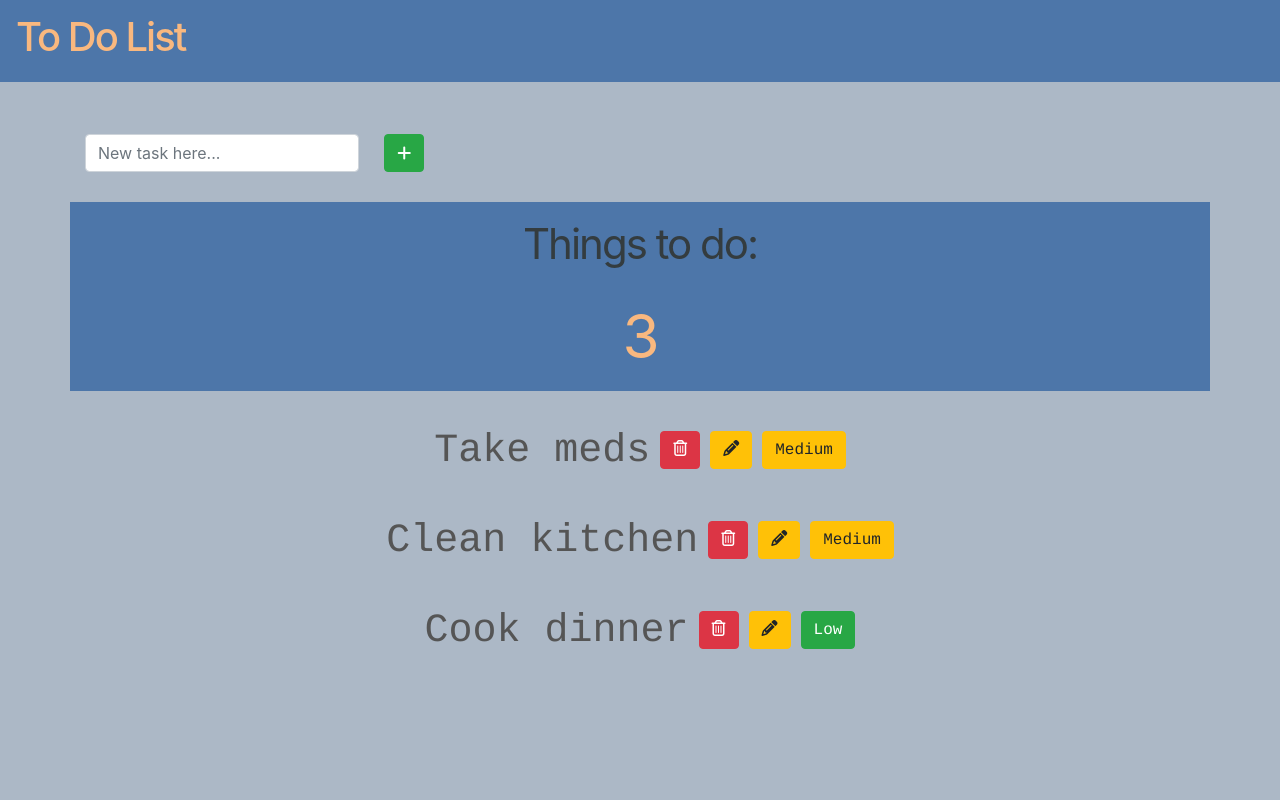
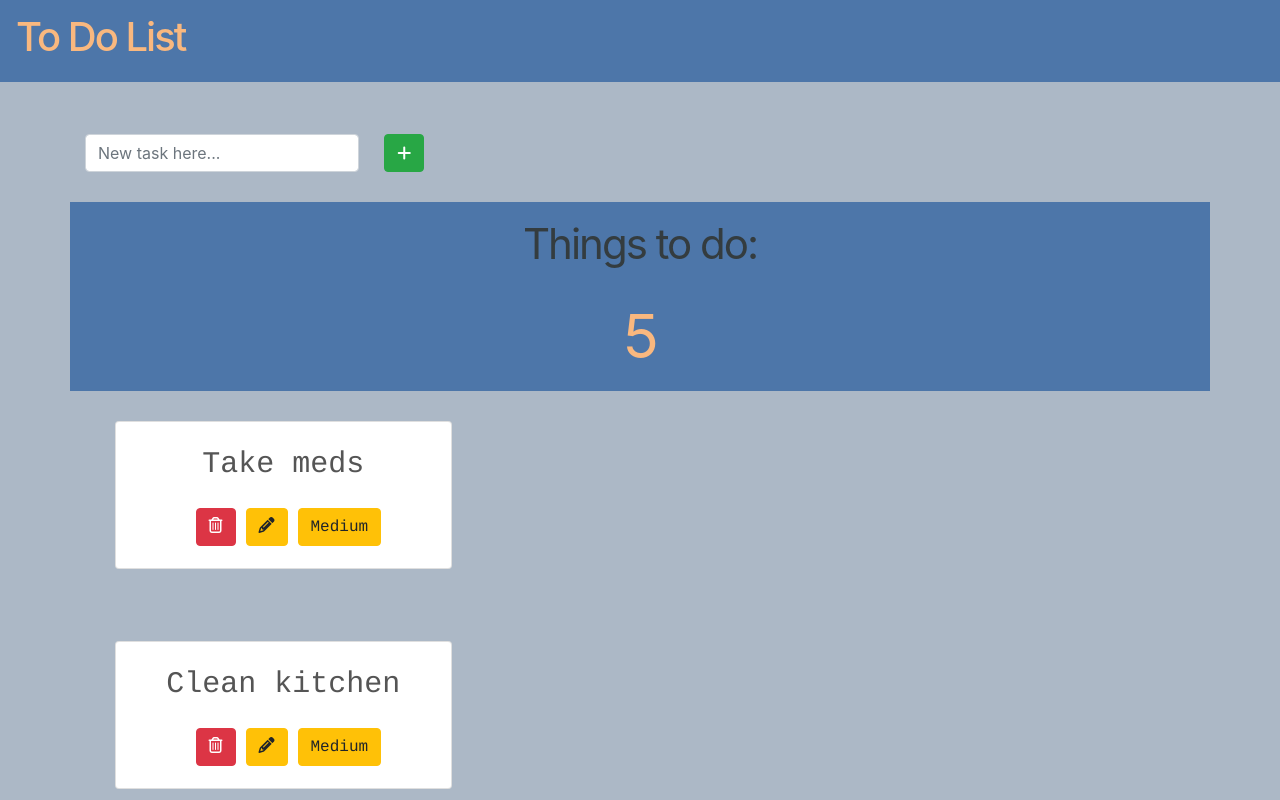
Before and after one commit to dorarad17/todo-app-frontend, a React (Create React App) app: page / in a window 1280 px wide. Shown: the top 800 px of the page. Built offline with nearby package versions, Linux system fonts and the light colour scheme.

Commit message:
added bootstrap cards

```diff
--- a/public/style.css
+++ b/public/style.css
@@ -57,7 +57,7 @@ h1 {
 
 .item {
 	color: #555;
-	font-size: 40px;
+	font-size: 30px;
 	margin: 30px;
 	font-family: courier, monospace;
 	align-content: center;
--- a/src/App.js
+++ b/src/App.js
@@ -23,6 +23,19 @@ class App extends React.Component {
 			{
 				id: uuidv4(),
 				description: "Cook dinner",
+				completed: false,
+				priority: 3
+			},
+
+			{
+				id: uuidv4(),
+				description: "Other task",
+				completed: false,
+				priority: 3
+			},
+			{
+				id: uuidv4(),
+				description: "More tasks",
 				completed: false,
 				priority: 3
 			}
--- a/src/components/Task.js
+++ b/src/components/Task.js
@@ -27,9 +27,14 @@ class Task extends React.Component {
 
 		return (
 			<div className="container">
-				<div className="row item text-center">
-					<div className="col-12">
-						{this.props.item.description}
+				<div className="row">
+					<div className="col-lg-12">
+						<div className="card-columns item">
+							<div className="card text-center">
+								<div className="card-body">
+									<p className="card-text">{this.props.item.description}</p>
+									<p className="card-text">
+										<small class="text-muted">
 											<button
 												type="button"
 												className="btn btn-space btn-danger"
@@ -51,6 +56,11 @@ class Task extends React.Component {
 											>
 												{priority}
 											</button>
+										</small>
+									</p>
+								</div>
+							</div>
+						</div>
 					</div>
 				</div>
 			</div>
```
Lines whose indentation alone changed are shown as unchanged.
